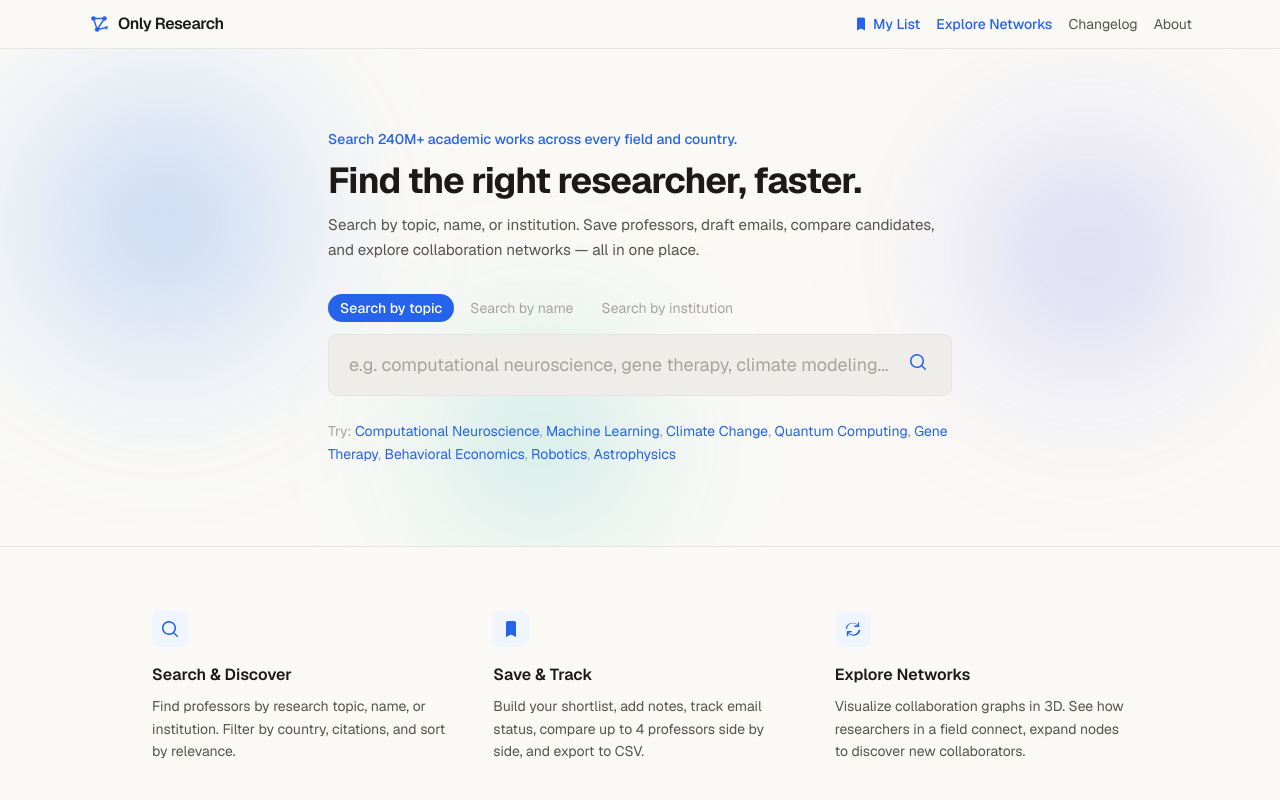
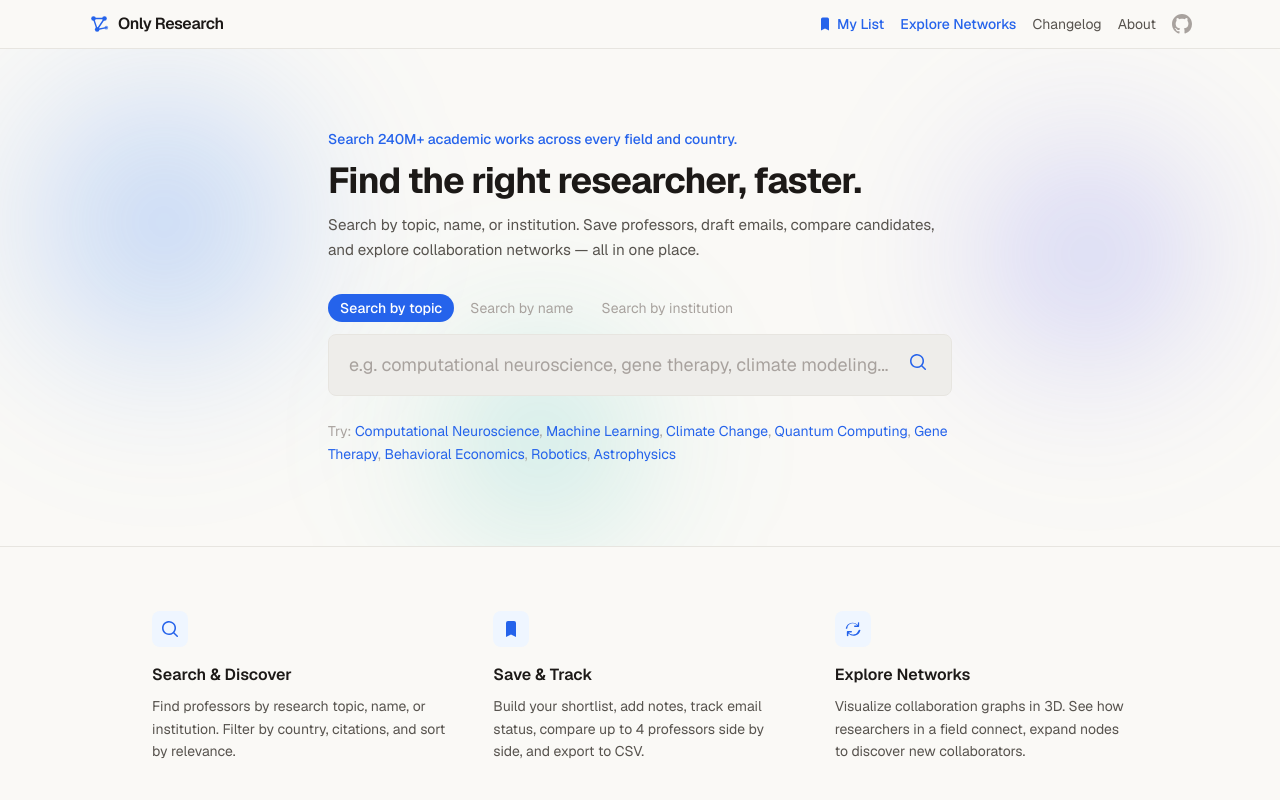
Before and after one commit to sacredvoid/find-research-prof, a Next.js app: page / in a window 1280 px wide. Shown: the top 800 px of the page. Built offline with nearby package versions, Linux system fonts and the light colour scheme; no server answers.

Commit message:
Add GitHub link to navbar header

```diff
--- a/src/components/Navbar.tsx
+++ b/src/components/Navbar.tsx
@@ -58,6 +58,17 @@
           >
             About
           </Link>
+          <a
+            href="https://github.com/sacredvoid/find-research-prof"
+            target="_blank"
+            rel="noopener noreferrer"
+            className="text-ink-tertiary hover:text-ink transition-colors"
+            aria-label="GitHub repository"
+          >
+            <svg viewBox="0 0 16 16" fill="currentColor" className="w-5 h-5">
+              <path d="M8 0C3.58 0 0 3.58 0 8c0 3.54 2.29 6.53 5.47 7.59.4.07.55-.17.55-.38 0-.19-.01-.82-.01-1.49-2.01.37-2.53-.49-2.69-.94-.09-.23-.48-.94-.82-1.13-.28-.15-.68-.52-.01-.53.63-.01 1.08.58 1.23.82.72 1.21 1.87.87 2.33.66.07-.52.28-.87.51-1.07-1.78-.2-3.64-.89-3.64-3.95 0-.87.31-1.59.82-2.15-.08-.2-.36-1.02.08-2.12 0 0 .67-.21 2.2.82.64-.18 1.32-.27 2-.27s1.36.09 2 .27c1.53-1.04 2.2-.82 2.2-.82.44 1.1.16 1.92.08 2.12.51.56.82 1.27.82 2.15 0 3.07-1.87 3.75-3.65 3.95.29.25.54.73.54 1.48 0 1.07-.01 1.93-.01 2.2 0 .21.15.46.55.38A8.01 8.01 0 0016 8c0-4.42-3.58-8-8-8z" />
+            </svg>
+          </a>
         </div>
       </div>
     </nav>
```
